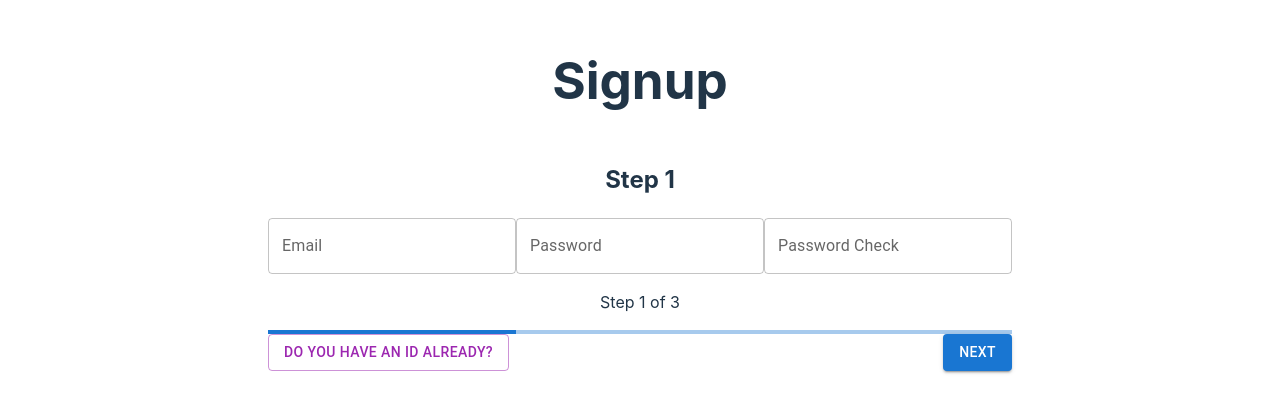
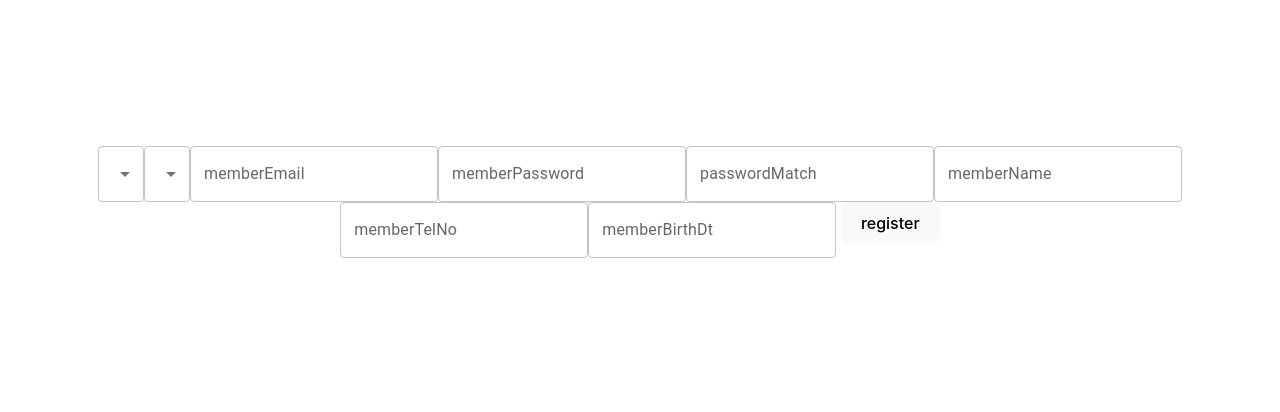
Before and after one commit to k8s12-CacaoEnt/profilehub-frontend-user, a React (Vite) app: page /signup in a window 1280 px wide. Shown: the part 206-618 px from the top of the page. Built offline with nearby package versions, Linux system fonts and the light colour scheme.

Commit message:
Feat: 로그인 구현

```diff
--- a/package.json
+++ b/package.json
@@ -12,9 +12,15 @@
   "dependencies": {
     "@emotion/react": "^11.11.1",
     "@emotion/styled": "^11.11.0",
+    "@fortawesome/fontawesome-svg-core": "^6.4.0",
+    "@fortawesome/free-solid-svg-icons": "^6.4.0",
+    "@fortawesome/react-fontawesome": "^0.2.0",
     "@mui/icons-material": "^5.11.16",
     "@mui/material": "^5.13.6",
+    "@mui/x-date-pickers": "^6.9.1",
     "axios": "^1.4.0",
+    "date-fns": "^2.30.0",
+    "font-awesome": "^4.7.0",
     "react": "^18.2.0",
     "react-dom": "^18.2.0",
     "react-router-dom": "^6.14.1",
--- a/src/pages/SignupPage.jsx
+++ b/src/pages/SignupPage.jsx
@@ -1,44 +1,236 @@
-import React, { useState } from 'react';
-import SignupFormStep1 from './SignupFormStep1';
-import SignupFormStep2 from './SignupFormStep2';
-import SignupFormStep3 from './SignupFormStep3';
-import SignupProgress from './SignupProgress';
+import React, { useState, useRef, useEffect } from 'react';
+import { faCheck, faTimes } from '@fortawesome/free-solid-svg-icons';
+import { FontAwesomeIcon } from '@fortawesome/react-fontawesome';
 import Button from '@mui/material/Button';
-import { useNavigate } from 'react-router-dom';
+import TextField from '@mui/material/TextField';
+import MenuItem from '@mui/material/MenuItem';
+import Select from '@mui/material/Select';
+import axios from 'axios';
 
-function SignupPage() {
-    const [step, setStep] = useState(1);
-    const navigate = useNavigate();
+const USER_REGEX = /^[a-zA-Z][a-zA-Z0-9-_]{3,23}$/;
+const PWD_REGEX = /^(?=.*[a-x])(?=.*[A-Z])(?=.*[!@#$%]).{8,24}$/;
 
-    const handleNext = () => {
-        if(step < 3) setStep(step + 1);
-        else navigate("/login"); // Assuming user is redirected to dashboard after signup
+const SignupPage = () => {
+    // 패스워드 미리보기 구현
+    const [showPassword, setShowPassword] = useState(false);
+    const handleClickShowPassword = () => setShowPassword((show) => !show);
+
+    //
+    const userRef = useRef();
+
+    // if we get an error, need to focus, acce
+    const errRef = useRef();
+
+    // username state
+    const [user, setUser] = useState('');
+    // 유효한 유저 이름인지 확인
+    const [validName, setValidName ] = useState(false);
+    // 이름 넣는 곳에 포커스 상태인지 확인
+    const [userFocus, setUserFocus] = useState(false);
+
+    // 첫번째 비번 값 확인
+    const [pwd, setPwd] = useState('');
+    // 유효한 비번  확인
+    const [validPwd, setValidPwd ] = useState(false);
+    // 첫번째 비번칸에  곳에 포커스 상태인지 확인
+    const [pwdFocus, setPwdFocus] = useState(false);
+
+    // 재확인차 비번값
+    const [matchPwd, setMatchPwd] = useState('');
+    // 유효한 재확인 비번값인지 확인
+    const [validMatch, setValidMatch ] = useState(false);
+    // 이름 넣는 곳에 포커스 상태인지 확인
+    const [matchFocus, setMatchFocus] = useState(false);
+
+
+
+    const [memberType, setmemberType] = useState('');
+    const [memberEmail, setmemberEmail] = useState('');
+    const [memberPassword, setmemberPassword] = useState('');
+    const [memberName, setmemberName] = useState('');
+    const [memberGender, setmemberGender] = useState('');
+    const [memberTelNo, setmemberTelNo] = useState('');
+    const [memberBirthDt, setmemberBirthDt] = useState('');
+
+
+
+    // "token": "string",
+
+    // "memberType": "string",
+    // "memberEmail": "string",
+    // "memberPassword": "string",
+    // "memberName": "string",
+    // "memberGender": "string",
+    // "memberTelNo": "string",
+    // "memberBirthDt": "string",
+    // "profileId": 0
+
+    // 에러메세지
+    const [errMsg, setErrMsg] = useState('');
+    // 회원가입 성공 여부
+    const [success, setSuccess] = useState(false);
+
+    // user이름이 변경 될 때 마다 렌더링
+    useEffect(()=>{
+        // 유효한 이름값이라면 true, false값 넣음
+        setValidName(USER_REGEX.test(user))
+    }, [user])
+
+    // pwd, matchPwd 두개 중 하나라도 변경 사항이 있을경우 렌더링
+    useEffect(()=>{
+        setValidPwd(PWD_REGEX.test(pwd))
+        setValidMatch(pwd === matchPwd)
+    }, [pwd, matchPwd])
+
+
+    // user, pwd, matchPwd 하나 중에 변경사항이 있을경우 에러메세지를 지움
+    useEffect(()=>{
+        setErrMsg('');
+    },[user, pwd, matchPwd])
+
+    // 	- axios.get(URL).then((결과)->{console.log(결과.data)}).catch(()=>{실패내용})
+    // submit 버튼을 누르면 비동기로 실행?....이부분 모르겠네
+    const handleSubmit = async (e) => {
+        // 눌렀을 때 새로고침 방지
+        e.preventDefault();
+        console.log( JSON.stringify({memberType,memberEmail,memberPassword,memberName,memberGender,memberTelNo,memberBirthDt}));
+        const response = await axios.post("http://172.16.0.185:7002/v1/member",
+        JSON.stringify({memberType,memberEmail,memberPassword,memberName,memberGender,memberTelNo,memberBirthDt,
+
+        }),{headers:{'Content-Type':'application/json',
+
+    }, withCredentials:false}
+        )
+
+        // axios.get().then(()=>{}).catch(()=>{})
+
     }
 
-    const handleSignIn = () => {
-        navigate("/login");
-    }
+    // 쿠키에다가 토큰 보관하지말고
+    // 셋쿠키
 
-    const handlePrevious = () => {
-        if(step > 1) setStep(step - 1);
-    }
+    // "token": "string",
+    // "memberId": 0,
+    // "memberType": "string",
+    // "memberEmail": "string",
+    // "memberPassword": "string",
+    // "memberName": "string",
+    // "memberGender": "string",
+    // "memberTelNo": "string",
+    // "memberBirthDt": "string",
+    // "profileId": 0
+    // "memberId": 0,
+    // "memberType": "string",
 
-    return (
-        <div className="SignupPage">
-            <h1>Signup</h1>
-            <div style={{ display: 'flex', flexDirection: 'column' }}>
-                {step === 1 && <SignupFormStep1 />}
-                {step === 2 && <SignupFormStep2 />}
-                {step === 3 && <SignupFormStep3 />}
-            </div>
-            <SignupProgress currentStep={step} />
-            <div style={{ display: 'flex', justifyContent: 'space-between' }}>
-                {step !== 1 && <Button variant="outlined" color="secondary" onClick={handlePrevious}>Back</Button>}
-                {step === 1 && <Button variant="outlined" color="secondary" onClick={handleSignIn}>Do you have an ID already?</Button>}
-                <Button variant="contained" color="primary" onClick={handleNext}>Next</Button>
-            </div>
-        </div>
-    );
+    return (<div>
+        <section>
+         <p ref={errRef}
+            className={errMsg ? "errmsg" : "offscreen"}
+            aria-live="assertive"
+         >{errMsg}</p>
+        <form onSubmit={handleSubmit}>
+
+
+
+
+<label htmlFor="memberType">
+  <Select
+    id="memberType" // css Id같음
+    label="memberType" // label태그와 같아야함
+    onChange={(e) => setmemberType(e.target.value)}
+    value={''}
+  >
+    <MenuItem value={"ACTOR"}>ACTOR</MenuItem>
+    <MenuItem value={"PRODUCER"}>PRODUCER</MenuItem>
+    <MenuItem value={"ADMIM"}>ADMIM</MenuItem>
+  </Select>
+  </label>
+
+
+
+  <label htmlFor="memberGender">
+  <Select
+    id="memberGender" // css Id같음
+    label="memberGender" // label태그와 같아야함
+    onChange={(e) => setmemberGender(e.target.value)}
+    value={''}
+  >
+    <MenuItem value={"FEMALE"}>FEMALE</MenuItem>
+    <MenuItem value={"MALE"}>MALE</MenuItem>
+  </Select>
+  </label>
+
+
+        <label htmlFor="memberEmail">
+        <TextField
+    id="memberEmail"
+    label="memberEmail"
+    onChange={(e) => setmemberEmail(e.target.value)}
+    variant="outlined" />
+
+        </label>
+
+        <label htmlFor="memberPassword">
+        <TextField
+    id="memberPassword"
+    label="memberPassword"
+    type="password"
+onChange={(e) => setmemberPassword(e.target.value)}
+    variant="outlined" />
+        </label>
+
+
+        <label htmlFor="passwordMatch">
+        <TextField
+    id="memberPassword"
+    label="passwordMatch"
+    type="password"
+    onChange={(e) => setmemberPassword(e.target.value)}
+    variant="outlined" />
+        </label>
+
+        <label htmlFor="memberName">
+        <TextField
+    id="memberName"
+    label="memberName"
+    onChange={(e) => setmemberName(e.target.value)}
+    variant="outlined" />
+        </label>
+
+
+
+        <label htmlFor="memberTelNo">
+        <TextField
+    id="memberTelNo"
+    label="memberTelNo"
+    onChange={(e) => setmemberTelNo(e.target.value)}
+    variant="outlined" />
+        </label>
+
+
+
+
+        <label htmlFor="memberBirthDt">
+        <TextField
+    id="memberBirthDt"
+    label="memberBirthDt"
+    onChange={(e) => setmemberBirthDt(e.target.value)}
+    variant="outlined" />        </label>
+
+
+        <button>
+            register
+        </button>
+
+
+
+        </form>
+
+
+        </section>
+    </div>)
 }
 
+
+
 export default SignupPage;
```
